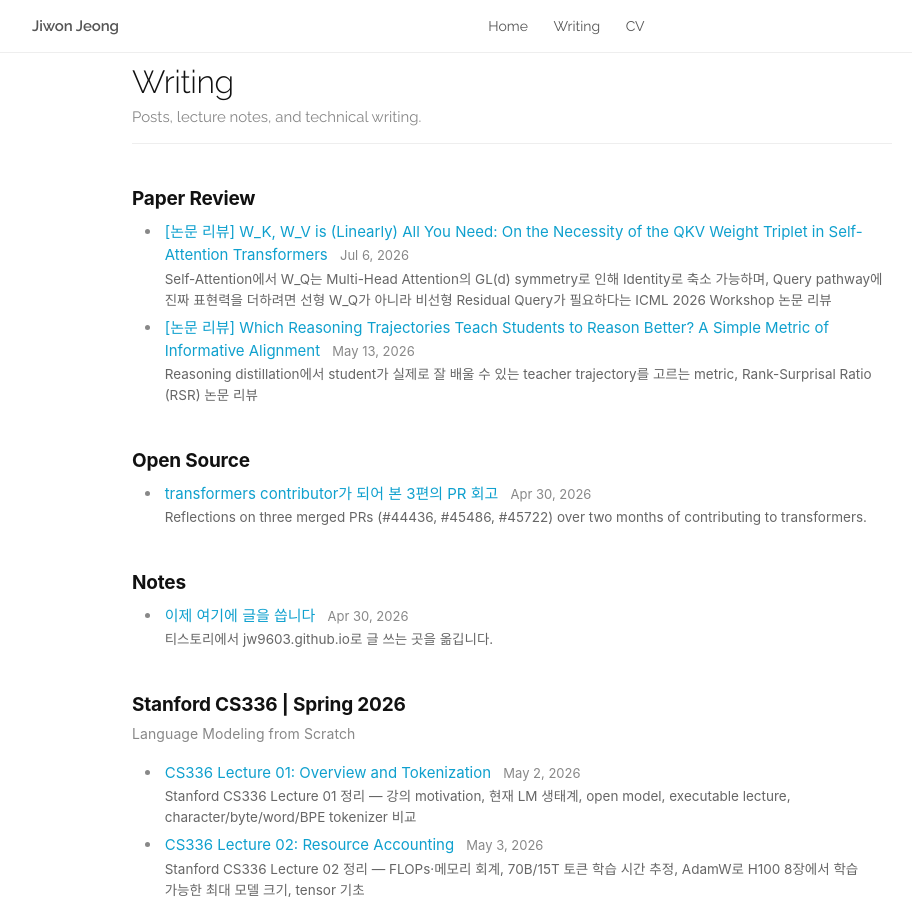
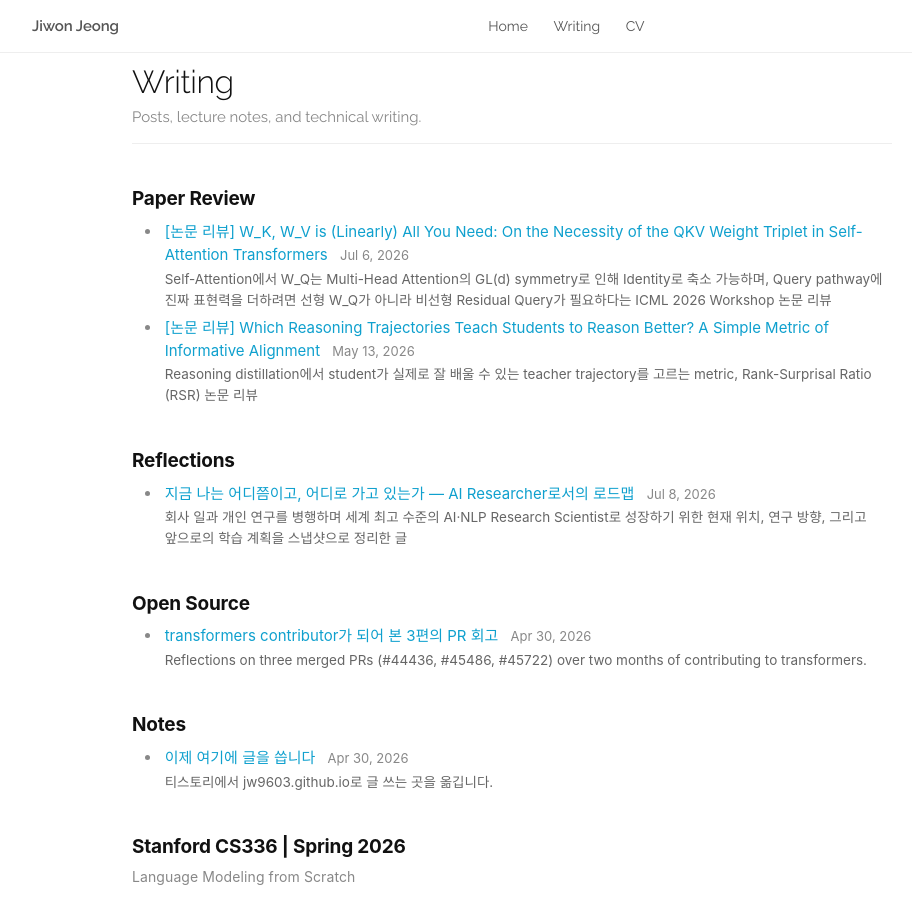
Before and after one commit to jw9603/jw9603.github.io, a Jekyll site: the page built from writing.html, in a window 1280 px wide and 900 px high. Shown: the whole window, without its empty margins (128-1040 px from the left). Built offline with Jekyll 4.4.1, drawn with Linux system fonts in a browser that asks for light colours; a style sheet for code colours, icons or effects is not loaded; some of the changed lines change nothing that is shown.

Commit message:
feat(reflections): add "AI Researcher 로드맵" post + new Reflections category
Introduce a personal roadmap post at _posts/2026-07-08-ai-researcher-roadmap.md served at /blog/ai-researcher-roadmap/. Snapshots the current position (Lotte Innovate + individual research tracks), the honest gap around CS/systems/math fundamentals that surfaced as the research went deeper, and the three-year direction toward becoming a Research Scientist.

Also extend writing.html's post_categories list with a new "Reflections" bucket (placed right after "Paper Review") so this roadmap and any future reflective long-form pieces get their own section on /writing/ instead of blending into the more technical categories.

```diff
--- /dev/null
+++ b/_posts/2026-07-08-ai-researcher-roadmap.md
@@ -0,0 +1,223 @@
+---
+layout: post
+title: "지금 나는 어디쯤이고, 어디로 가고 있는가 — AI Researcher로서의 로드맵"
+description: "회사 일과 개인 연구를 병행하며 세계 최고 수준의 AI·NLP Research Scientist로 성장하기 위한 현재 위치, 연구 방향, 그리고 앞으로의 학습 계획을 스냅샷으로 정리한 글"
+date: 2026-07-08
+category: "Reflections"
+lang: ko
+---
+
+지난 몇 달을 돌아보면 회사 일 외에도 꽤 많은 일을 벌여두고 있었다.
+
+EleutherAI 커뮤니티에서 만난 연구자들과 Transformer 아키텍처를 연구하고, Pseudo-Lab에서 진행한 Stanford CS336 스터디에 참여하며 LLM 시스템을 공부했고, Hugging Face Transformers에 Pull Request를 기여했다. 개인 블로그에는 관심 있는 논문을 리뷰하고 구현 과정과 연구 노트를 꾸준히 기록했으며, 새로운 연구 아이디어도 하나씩 실험해 보고 있다.
+
+각각은 분명한 이유가 있어서 시작한 일이었다. 하지만 문득 이런 생각이 들었다.
+
+> **나는 지금 어디쯤 와 있고, 앞으로 어디를 향해 가고 있는 걸까?**
+
+논문 하나를 읽고, 실험 하나를 끝내는 것은 비교적 명확하다. 하지만 커리어는 훨씬 긴 시간 위에서 만들어진다. 지금의 선택들이 결국 어떤 연구자로 이어질지, 한 번쯤은 스스로 정리해 둘 필요가 있다고 생각했다.
+
+이 글은 스스로에게 쓰는 기록에 가깝다. 다만 공개로 남기는 이유는, 시간이 지난 뒤에도 지금의 생각을 다시 돌아볼 수 있는 기준을 만들고 싶었기 때문이다.
+
+---
+
+# 지금의 나
+
+현재 롯데이노베이트 AI Tech LAB Language AI Team에서 AI Research Engineer로 일하고 있다.
+
+회사에서는 LLM 기반 AI 서비스와 다양한 PoC를 수행하고 있으며, 개인 시간에는 보다 근본적인 AI 연구를 이어가고 있다.
+
+학부에서는 전자공학을 전공했고, 이후 성균관대학교 AI 대학원에서 NLP를 연구하며 석사 과정을 마쳤다. 운 좋게도 NAACL Findings 2025에 제1저자로 논문을 발표했고, Hugging Face Transformers에도 여러 차례 기여할 기회를 얻었다.
+
+최근에는 다음과 같은 활동을 꾸준히 이어오고 있다.
+
+* EleutherAI 커뮤니티 연구 프로젝트 참여
+* Stanford CS336 스터디 참여 및 강의 노트 정리
+* Hugging Face Transformers 오픈소스 기여
+* 논문 리뷰 및 연구 노트 작성
+* 개인 연구 프로젝트 수행
+
+돌아보면 꽤 다양한 활동을 하고 있지만, 결국 모두 하나의 방향을 향하고 있다.
+
+---
+
+# 그런데 최근 하나의 고민이 생겼다
+
+연구를 계속할수록 이상한 점 하나를 자주 느끼게 되었다.
+
+논문은 읽을 수 있다.
+
+Transformer도 이해할 수 있다.
+
+Mechanistic Interpretability 연구도 시작할 수 있다.
+
+그런데 FlashAttention을 제대로 이해하려고 하면 GPU Architecture를 공부해야 했고,
+
+Megatron-LM을 읽으려면 Distributed Training을 알아야 했으며,
+
+Jacobian Lens나 Sparse Autoencoder(SAE)를 이해하려면 선형대수와 최적화 이론을 다시 공부해야 했다.
+
+Hypernetwork를 연구하다 보면 수학이 필요했고, CUDA를 이해하려면 컴퓨터 구조와 운영체제까지 연결되었다.
+
+결국 새로운 연구를 할수록 오히려 **기초의 중요성**을 더 크게 느끼게 되었다.
+
+생각해 보면 당연한 일이었다.
+
+전자공학을 전공한 뒤 AI 연구로 넘어왔다. 덕분에 비교적 빠르게 연구를 시작할 수 있었지만, 컴퓨터공학 전공자들이 학부에서 자연스럽게 배우는 기반 지식을 체계적으로 공부하지는 못했다.
+
+예전에는 크게 문제되지 않았다.
+
+하지만 연구 주제가 점점 모델 내부 구조와 시스템으로 향하면서, 그 빈 공간이 점점 더 크게 보이기 시작했다.
+
+그래서 앞으로는 **연구를 멈추고 공부하는 것**이 아니라,
+
+**연구를 계속하면서 부족한 기반을 하나씩 채워 가는 과정**을 시작하려고 한다.
+
+---
+
+# 내가 가고 싶은 방향
+
+장기적인 목표는 분명하다.
+
+> **세계 최고 수준의 AI·NLP Research Scientist가 되는 것.**
+
+단순히 기존 모델을 잘 활용하는 연구자가 아니라,
+
+AI가 어떻게 동작하는지 이해하고,
+
+새로운 모델과 학습 방법을 제안하며,
+
+AI 연구 자체의 발전에 기여하는 연구자가 되고 싶다.
+
+현재는 Large Language Models가 가장 큰 연구 대상이지만, 장기적으로는 Foundation Models와 차세대 AI 전반을 연구하는 것이 목표다.
+
+앞으로 3년은 그 기반을 만드는 시간이 될 것이라고 생각한다.
+
+그동안 이루고 싶은 목표는 다음과 같다.
+
+### 연구
+
+* 국제 학회 논문 지속 발표
+* 대표 연구 분야 구축
+* 연구 포트폴리오 강화
+* 오픈소스 및 연구 커뮤니티 활동 지속
+
+### 학업
+
+* 박사 과정 진학
+
+### 연구자로서의 성장
+
+좋은 연구는 좋은 환경과 좋은 동료들 속에서 나온다고 생각한다.
+
+앞으로도 더 도전적인 연구를 수행할 수 있는 환경에서 성장하며, AI 연구에 의미 있는 기여를 하는 Research Scientist가 되는 것을 목표로 한다.
+
+이를 위해 연구 역량을 꾸준히 발전시키는 것은 물론, 컴퓨터공학의 기본기(CS Fundamentals), AI Systems, 그리고 수학적 기반(Mathematics)까지 체계적으로 갖춰 나가려고 한다.
+
+---
+
+# Research Focus
+
+앞으로 몇 년간 집중하고 싶은 연구 분야는 다음과 같다.
+
+* Foundation Models
+* Model Architecture
+* Mechanistic Interpretability
+* AI Systems
+
+현재 진행하고 있거나 탐색하고 있는 연구 주제는 다음과 같다.
+
+* Transformer Architecture
+* Hypernetworks
+* Mechanistic Interpretability
+* Multilingual Reasoning
+* Efficient Training
+
+관심사는 조금씩 바뀔 수 있다.
+
+하지만 **"AI가 어떻게 동작하는지 이해하고, 더 뛰어난 AI를 만드는 연구"**라는 방향은 앞으로도 변하지 않을 것이라고 생각한다.
+
+---
+
+# 앞으로 공부할 것
+
+연구를 더 잘하기 위해 앞으로 체계적으로 공부하려는 분야도 정리해 두려고 한다.
+
+## CS Fundamentals
+
+연구를 하면서 가장 크게 부족함을 느낀 부분이다.
+
+앞으로는 다음 분야를 체계적으로 공부하려고 한다.
+
+* Algorithms & Data Structures
+* Computer Architecture
+* Operating Systems
+
+이것은 면접을 위한 공부가 아니다.
+
+더 깊은 연구를 수행하기 위한 기반을 만드는 과정이다.
+
+---
+
+## Mathematics
+
+AI 연구를 위해 필요한 수학도 다시 정리하려고 한다.
+
+특히 다음 분야를 중점적으로 공부할 계획이다.
+
+* Linear Algebra
+* Probability & Statistics
+* Optimization
+
+수학을 위한 수학이 아니라, 연구를 더 깊이 이해하고 새로운 아이디어를 만들기 위한 수학을 목표로 한다.
+
+---
+
+## AI Systems
+
+앞으로의 AI 연구자는 모델뿐 아니라 시스템도 이해해야 한다고 생각한다.
+
+그래서 다음 분야도 꾸준히 공부하려고 한다.
+
+* GPU Architecture
+* CUDA
+* Distributed Training
+* PyTorch Internals
+* Profiling & Benchmarking
+
+---
+
+# 원칙
+
+앞으로도 하나의 원칙은 변하지 않을 것이다.
+
+> **연구가 중심이고, 공부는 연구를 더 잘하기 위한 수단이다.**
+
+공부 자체를 목표로 삼지는 않으려고 한다.
+
+알고리즘을 공부하는 이유는 더 나은 문제 해결 능력을 갖추기 위해서이고,
+
+컴퓨터 구조를 공부하는 이유는 AI 시스템을 깊이 이해하기 위해서이며,
+
+수학을 공부하는 이유는 새로운 모델과 이론을 제안하기 위해서이다.
+
+모든 공부는 결국 더 좋은 연구를 하기 위한 과정이다.
+
+그래서 앞으로도 다음 네 가지 원칙을 지키려고 한다.
+
+* **Research never stops.**
+* **Build strong fundamentals.**
+* **Think deeply, implement rigorously.**
+* **Publish impactful research.**
+
+이 글은 완성된 계획이 아니라 현재 시점의 스냅샷이다.
+
+아마 1년 뒤에는 연구 주제도, 관심 분야도 조금씩 바뀌어 있을 것이다.
+
+하지만 한 가지는 변하지 않았으면 좋겠다.
+
+**AI를 더 깊이 이해하고, 더 나은 AI를 만드는 연구를 하고 싶다는 마음.**
+
+앞으로도 이 블로그에는 논문 리뷰, 구현 기록, 연구 노트, 그리고 시행착오를 꾸준히 기록하려고 한다.
+
+몇 년 뒤 다시 이 글을 읽었을 때, 얼마나 성장했는지 스스로 확인할 수 있기를 기대한다.
--- a/writing.html
+++ b/writing.html
@@ -16,7 +16,7 @@ permalink: /writing/
 
     <div class="note-body">
       {%- comment -%} ===== Posts (grouped by category) ===== {%- endcomment -%}
-      {% assign post_categories = "Paper Review,Open Source,Reading Notes,Research,Notes" | split: "," %}
+      {% assign post_categories = "Paper Review,Reflections,Open Source,Reading Notes,Research,Notes" | split: "," %}
       {% for cat in post_categories %}
         {% assign posts_in_cat = site.posts | where: "category", cat %}
         {% if posts_in_cat.size > 0 %}
```
